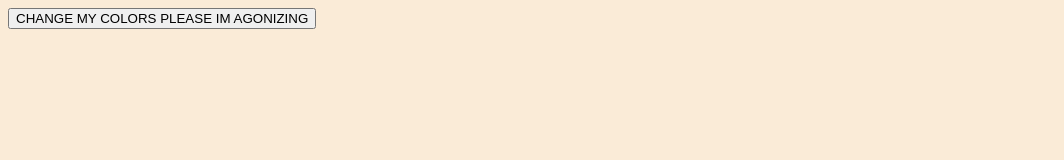
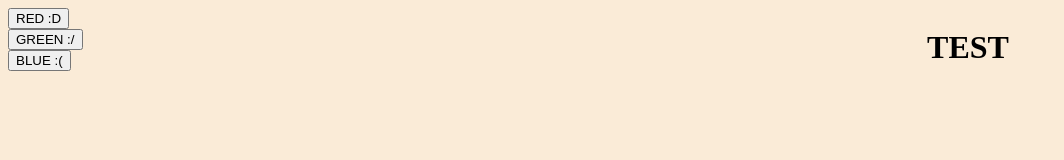
Before and after one commit to Oriolrue/M06-Projects, a website: page color_picker/index.html in a window 1280 px wide. Shown: the whole page, without its empty margins (0-1064 px from the left). Drawn offline with Linux system fonts and the light colour scheme.

Commit message:
copy homework

```diff
--- a/color_picker/built/index.js
+++ b/color_picker/built/index.js
@@ -1,4 +1,7 @@
 "use strict";
-function colors() {
-    document.body.style.background = "red";
+let changeColors = document.getElementsByTagName("button");
+for (let i = 0; i < changeColors.length; i++) {
+    changeColors[i].addEventListener("click", () => {
+        document.body.style.backgroundColor = changeColors[i].id;
+    });
 }
--- a/color_picker/index.html
+++ b/color_picker/index.html
@@ -8,7 +8,17 @@
     <link rel="stylesheet" href="src/css/index.css">
 </head>
 <body>
-    <button id="changeColor" onclick="colors()">CHANGE MY COLORS PLEASE IM AGONIZING</button>
+    <div id="firstGrid">
+        <div>
+            <button type="button" id="red">RED :D</button><br>
+            <button type="button" id="green">GREEN :/</button><br>
+            <button type="button" id="blue">BLUE :(</button>
+        </div>
+        <div>
+            <h1 style="display: flex; justify-content: center; align-content: center;">TEST</h1>
+        </div>
+
+    </div>
 </body>
 <script src="built/index.js"></script>
 </html>
--- a/color_picker/src/css/index.css
+++ b/color_picker/src/css/index.css
@@ -1,3 +1,27 @@
 body {
     background-color: antiquewhite;
+    width: 100vw;
+    height: 100vh;
 }
+
+#firstGrid {
+    display: grid;
+    grid-template-columns: 1fr 1fr;
+    width: 100%;
+    height: 100%;
+}
+
+#red {
+    grid-column-start: 1;
+    grid-row-start: 1;
+}
+
+#green {
+    grid-column-start: 2;
+    grid-row-start: 1;
+}
+
+#blue {
+    grid-column-start: 3;
+    grid-row-start: 1;
+}
```
Also changed, not shown: color_picker/src/ts/index.ts (+6 -2 lines).
